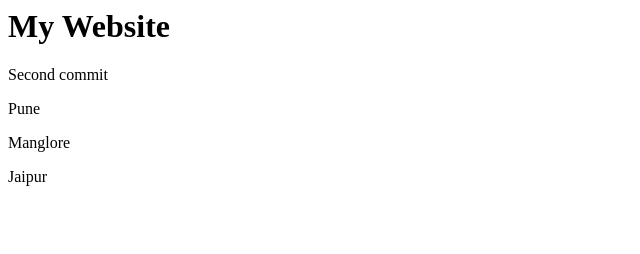
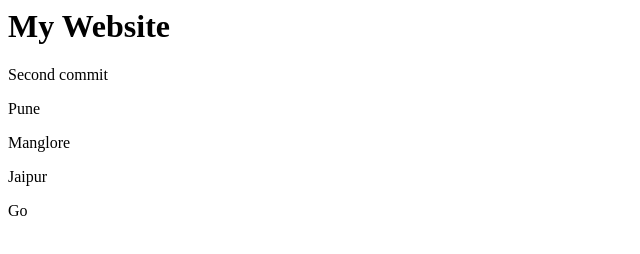
Before and after one commit to Nirjalashinde24/New-Locker, a plain HTML site: page index.html in a window 1280 px wide. Shown: the full height of the page, 0-640 px from the left. Drawn offline with Linux system fonts and the light colour scheme.

Commit message:
Added Goa

```diff
--- a/index.html
+++ b/index.html
@@ -3,3 +3,4 @@
 <p>Pune</p>
 <p>Manglore</p>
 <p>Jaipur</p>
+<p>Go</p>
```
